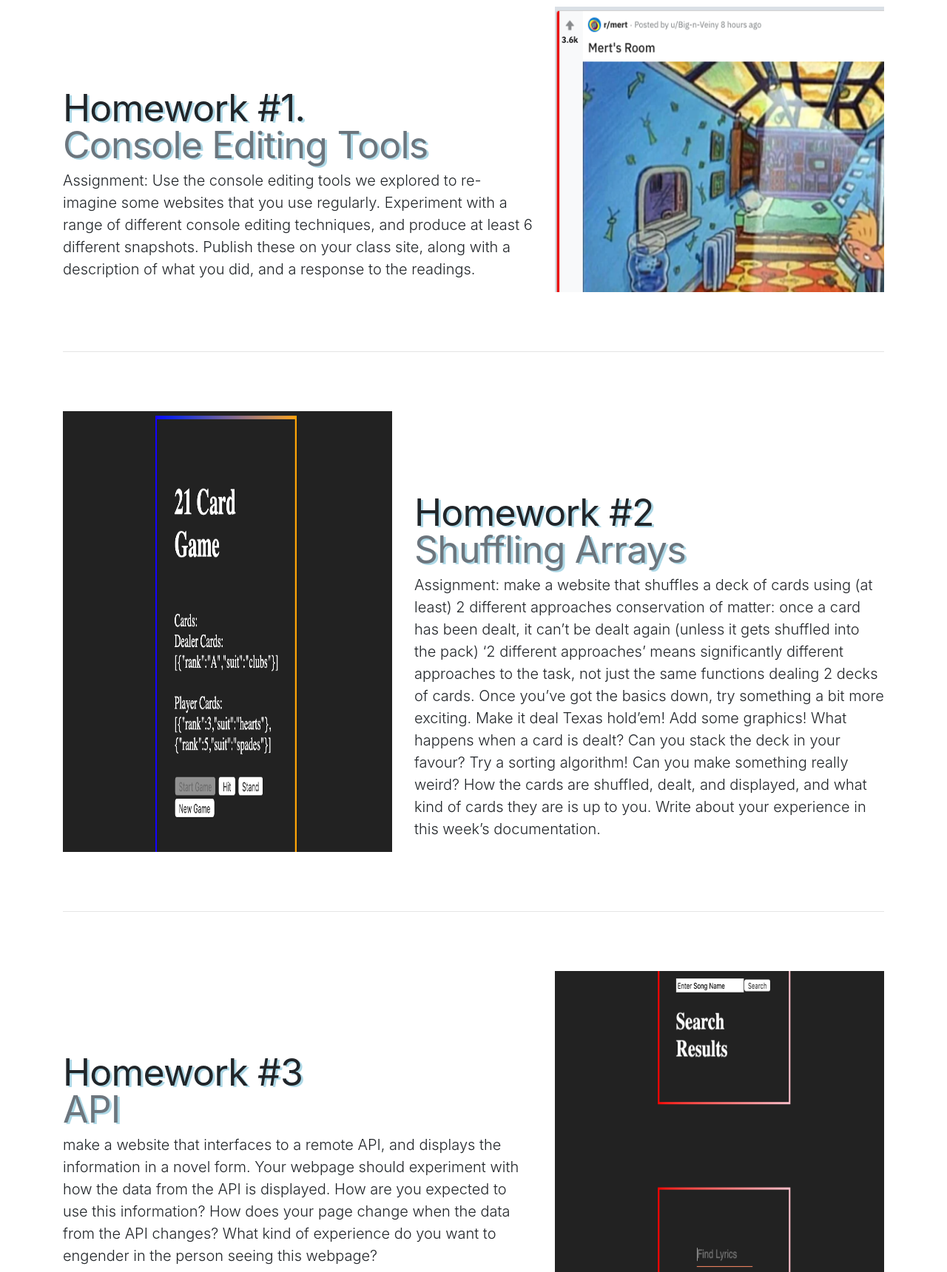
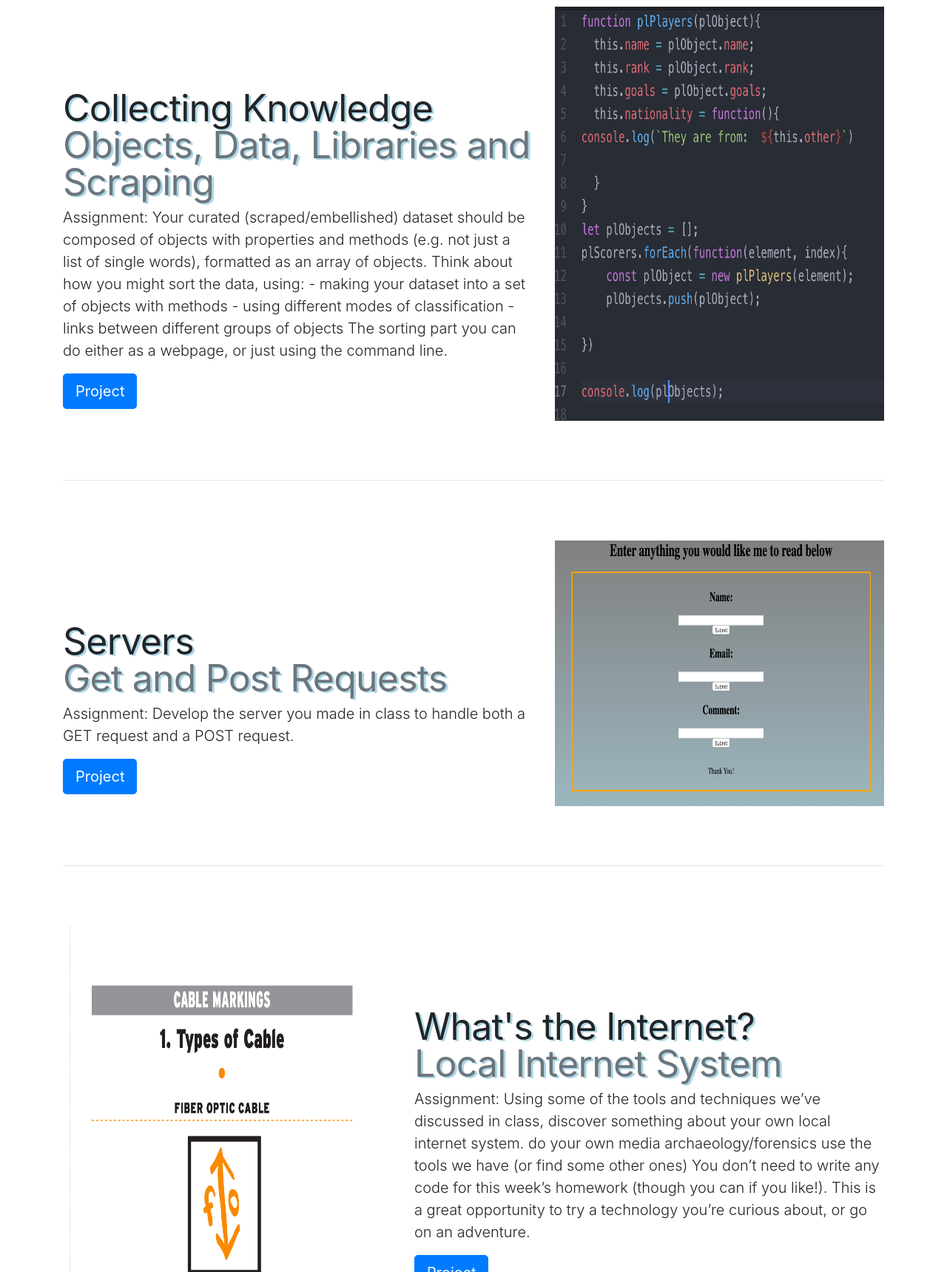
Before and after one commit to mertck/mksite, a website: page index.html in a window 1280 px wide. Shown: the part 1080-2800 px from the top of the page at 74% size. Drawn offline with nearby package versions, Linux system fonts and the light colour scheme.

Commit message:
First Update
Reformatted the site to better display the current finished assignments

```diff
--- a/index.html
+++ b/index.html
@@ -22,14 +22,14 @@
     <div class="collapse navbar-collapse" id="navbarCollapse">
       <ul class="navbar-nav mr-auto">
         <li class="nav-item active">
-          <a class="nav-link" href="wphw4.html">Homework #4 <span class="sr-only">(current)</span></a>
+          <a class="nav-link" href="https://webdevelopm.net/hunter/">Web Projects Class<span class="sr-only">(current)</span></a>
         </li>
         <li class="nav-item active">
-          <a class="nav-link" href="wphw5.html">Homework #5 <span class="sr-only">(current)</span></a>
+          <a class="nav-link" href="https://github.com/mertck/mksite">Repository<span class="sr-only">(current)</span></a>
         </li>
-        <li class="nav-item active">
+        <!--<li class="nav-item active">
           <a class="nav-link" href="wphw6.html">Homework #6 <span class="sr-only">(current)</span></a>
-        </li>
+        </li>-->
         <!-- <li class="nav-item">
           <a class="nav-link" href="#">Link</a>
         </li>
@@ -105,13 +105,30 @@
 
     <div class="row featurette">
       <div class="col-md-7">
-        <h2 class="featurette-heading">Homework #1. <br> <span class="text-muted">Console Editing Tools</span></h2>
-        <p class="lead">Assignment: Use the console editing tools we explored to re-imagine some websites that you use regularly.
-
-Experiment with a range of different console editing techniques, and produce at least 6 different snapshots. Publish these on your class site, along with a description of what you did, and a response to the readings.</p>
+        <h2 class="featurette-heading">Collecting Knowledge<br> <span class="text-muted">Objects, Data, Libraries and Scraping</span></h2>
+        <p class="lead">Assignment: Your curated (scraped/embellished) dataset should be composed of objects with properties and methods (e.g. not just a list of single words), formatted as an array of objects. Think about how you might sort the data, using:
+- making your dataset into a set of objects with methods
+- using different modes of classification
+- links between different groups of objects
+The sorting part you can do either as a webpage, or just using the command line.</p>
+        <p><a class="btn btn-lg btn-primary" href="wphw6.html" role="button">Project</a></p>
       </div>
       <div class="col-md-5">
-        <img src="img/pic1.png" width="100%" height="100%" alt="HW1">
+        <img src="img/wphw6pic2.png" width="100%" height="100%" alt="HW6">
+      </div>
+    </div>
+
+
+    <hr class="featurette-divider">
+
+    <div class="row featurette">
+      <div class="col-md-7">
+        <h2 class="featurette-heading">Servers <br> <span class="text-muted">Get and Post Requests</span></h2>
+        <p class="lead">Assignment: Develop the server you made in class to handle both a GET request and a POST request.</p>
+        <p><a class="btn btn-lg btn-primary" href="wphw5.html" role="button">Project</a></p>
+      </div>
+      <div class="col-md-5">
+        <img src="img/wphw5.png" width="100%" height="100%" alt="HW5">
       </div>
     </div>
 
@@ -119,11 +136,40 @@ Experiment with a range of different console editing techniques, and produce at
 
     <div class="row featurette">
       <div class="col-md-7 order-md-2">
-        <h2 class="featurette-heading">Homework #2<br> <span class="text-muted"> Shuffling Arrays </span></h2>
+        <h2 class="featurette-heading">What's the Internet?<br> <span class="text-muted">Local Internet System</span></h2>
+        <p class="lead"> Assignment: Using some of the tools and techniques we’ve discussed in class, discover something about your own local internet system. do your own media archaeology/forensics
+use the tools we have (or find some other ones)
+You don’t need to write any code for this week’s homework (though you can if you like!). This is a great opportunity to try a technology you’re curious about, or go on an adventure.</p>
+<p><a class="btn btn-lg btn-primary" href="wphw4.html" role="button">Project</a></p>
+      </div>
+      <div class="col-md-5 order-md-1">
+        <img src="img/wphw4pic3.png" width="100%" height="100%" alt="HW4">
+      </div>
+    </div>
+
+    <hr class="featurette-divider">
+
+    <div class="row featurette">
+      <div class="col-md-7">
+        <h2 class="featurette-heading">Any Requests?<br> <span class="text-muted"> API </span></h2>
+        <p class="lead"> make a website that interfaces to a remote API, and displays the information in a novel form.
+Your webpage should experiment with how the data from the API is displayed. How are you expected to use this information? How does your page change when the data from the API changes? What kind of experience do you want to engender in the person seeing this webpage?
+ </p>
+   <p><a class="btn btn-lg btn-primary" href="wphw3part2.html" role="button">Project</a></p>
+      </div>
+      <div class="col-md-5">
+        <img src="img/hw3pic1.png" width="100%" height="100%" alt="HW3">
+      </div>
+    </div>
+
+    <div class="row featurette">
+      <div class="col-md-7 order-md-2">
+        <h2 class="featurette-heading">The Vanilla Web<br> <span class="text-muted"> Shuffling Arrays </span></h2>
         <p class="lead"> Assignment: make a website that shuffles a deck of cards using (at least) 2 different approaches
-conservation of matter: once a card has been dealt, it can’t be dealt again (unless it gets shuffled into the pack)
-‘2 different approaches’ means significantly different approaches to the task, not just the same functions dealing 2 decks of cards.
-Once you’ve got the basics down, try something a bit more exciting. Make it deal Texas hold’em! Add some graphics! What happens when a card is dealt? Can you stack the deck in your favour? Try a sorting algorithm! Can you make something really weird? How the cards are shuffled, dealt, and displayed, and what kind of cards they are is up to you. Write about your experience in this week’s documentation.</p>
+    conservation of matter: once a card has been dealt, it can’t be dealt again (unless it gets shuffled into the pack)
+    ‘2 different approaches’ means significantly different approaches to the task, not just the same functions dealing 2 decks of cards.
+    Once you’ve got the basics down, try something a bit more exciting. Make it deal Texas hold’em! Add some graphics! What happens when a card is dealt? Can you stack the deck in your favour? Try a sorting algorithm! Can you make something really weird? How the cards are shuffled, dealt, and displayed, and what kind of cards they are is up to you. Write about your experience in this week’s documentation.</p>
+    <p><a class="btn btn-lg btn-primary" href="wphw2.html" role="button">Project</a></p>
       </div>
       <div class="col-md-5 order-md-1">
         <img src="img/hw2pic3.png" width="100%" height="100%" alt="HW2">
@@ -132,15 +178,19 @@ Once you’ve got the basics down, try something a bit more exciting. Make it de
 
     <hr class="featurette-divider">
 
+
+    <hr class="featurette-divider">
+
+
     <div class="row featurette">
       <div class="col-md-7">
-        <h2 class="featurette-heading">Homework #3 <br> <span class="text-muted"> API </span></h2>
-        <p class="lead"> make a website that interfaces to a remote API, and displays the information in a novel form.
-Your webpage should experiment with how the data from the API is displayed. How are you expected to use this information? How does your page change when the data from the API changes? What kind of experience do you want to engender in the person seeing this webpage?
- </p>
+        <h2 class="featurette-heading">Hello, World! <br> <span class="text-muted">Console Editing Tools</span></h2>
+        <p class="lead">Assignment: Use the console editing tools we explored to re-imagine some websites that you use regularly.
+Experiment with a range of different console editing techniques, and produce at least 6 different snapshots. Publish these on your class site, along with a description of what you did, and a response to the readings.</p>
+<p><a class="btn btn-lg btn-primary" href="wphw1.html" role="button">Project</a></p>
       </div>
       <div class="col-md-5">
-        <img src="img/hw3pic1.png" width="100%" height="100%" alt="HW3">
+        <img src="img/pic1.png" width="100%" height="100%" alt="HW1">
       </div>
     </div>
 
```
Also changed, not shown: 1 other file.
